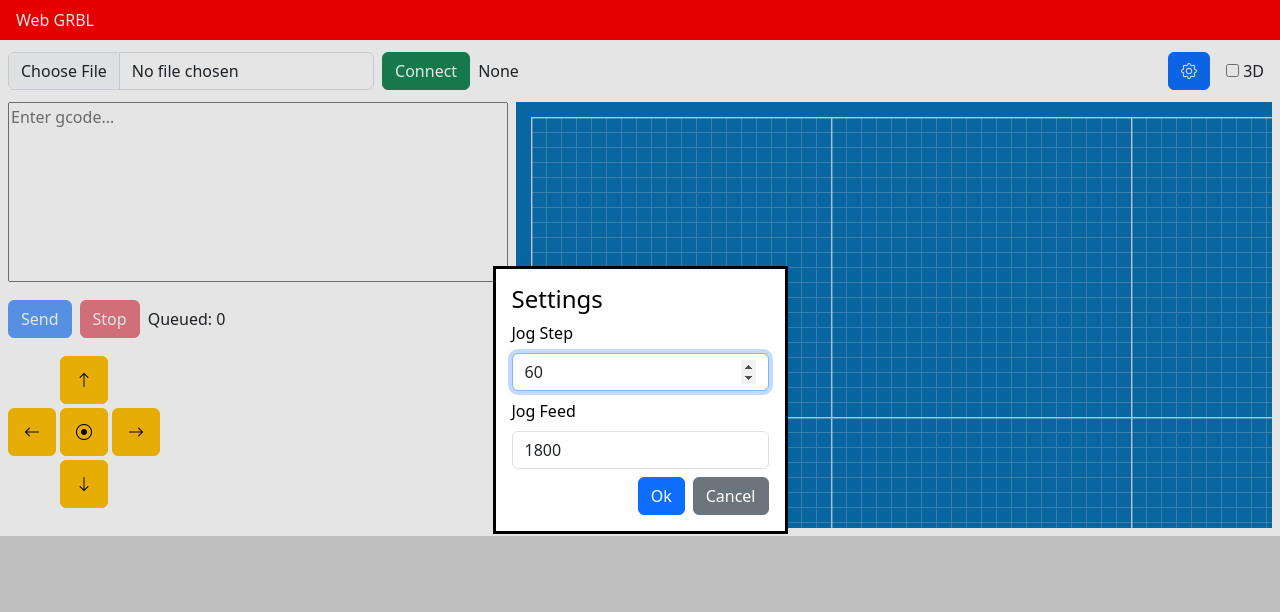
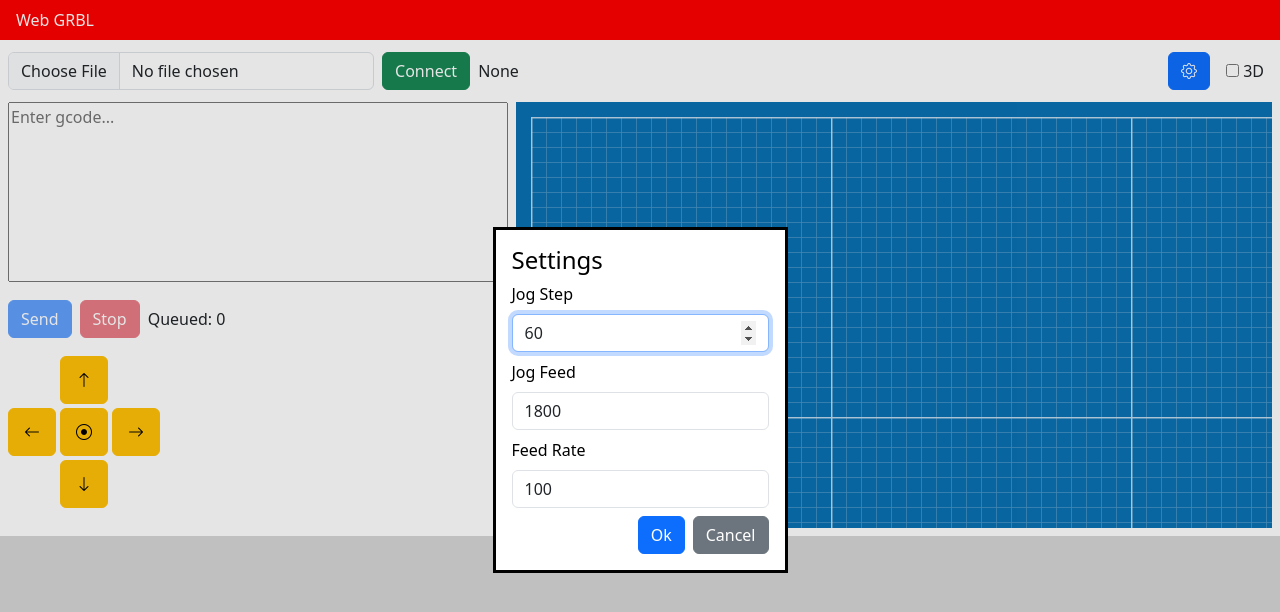
Before and after one commit to VolodymyrBaydalka/WebGRBL, a React (Vite) app: page / in a window 1280 px wide. Both pictures are taken after a click on the button 1189 px from the left and 71 px from the top of the page. Shown: the top 612 px of the page. Built offline with nearby package versions, Linux system fonts and the light colour scheme.

Commit message:
Updated settings

```diff
--- a/src/GCodeSender/Image2GCodeSettings.tsx
+++ b/src/GCodeSender/Image2GCodeSettings.tsx
@@ -1,8 +1,11 @@
 import React from "react";
 import { getFormValue } from "../utils/form";
 import { Dialog } from "../components/Dialog";
+import { useSettings } from "../hooks/useSettings";
 
 export function Image2GCodeSettings({ onClose }) {
+    const settings = useSettings();
+
     return (
         <Dialog>
             <h4>Settings</h4>
@@ -10,6 +13,10 @@ export function Image2GCodeSettings({ onClose }) {
                 <div>
                     <label className="form-label">Sensitivity</label>
                     <input className="form-range" name="sensitivity" type="range" min={0} max={255} defaultValue={200}/>
+                </div>
+                <div>
+                    <label className="form-label">Feed Rate</label>
+                    <input className="form-control" name="feedRate" type="number" defaultValue={settings.feedRate}/>
                 </div>
                 <div className="form-check">
                     <input className="form-check-input" name="trimLines" type="checkbox" defaultChecked={true}/>
--- a/src/GCodeSender/SettingsDialog.tsx
+++ b/src/GCodeSender/SettingsDialog.tsx
@@ -18,6 +18,10 @@ export function SettingsDialog({ onClose }) {
                     <label className="form-label">Jog Feed</label>
                     <input className="form-control" name="jogFeed" type="number" defaultValue={settings.jogFeed} />
                 </div>
+                <div>
+                    <label className="form-label">Feed Rate</label>
+                    <input className="form-control" name="feedRate" type="number" defaultValue={settings.feedRate} />
+                </div>
                 <div className="hstack justify-content-end gap-2">
                     <button className="btn btn-primary ml-auto" type="submit">Ok</button>
                     <button className="btn btn-secondary" type="button" onClick={ev => onClose(null)}>Cancel</button>
--- a/src/core/image2GCode.ts
+++ b/src/core/image2GCode.ts
@@ -2,7 +2,8 @@ const newLine = "\r\n";
 
 export type Image2GCodeOptions = {
     trimLines: boolean,
-    sensitivity: number
+    sensitivity: number,
+    feedRate: number
 }
 
 export async function image2GCode(blob: Blob, ops?: Image2GCodeOptions): Promise<string> {
@@ -10,13 +11,13 @@ export async function image2GCode(blob: Blob, ops?: Image2GCodeOptions): Promise
     const canvas = new OffscreenCanvas(image.width, image.height);
     const ctx = canvas.getContext("2d") as OffscreenCanvasRenderingContext2D;
 
-    ops = { trimLines: true, sensitivity: 230, ...ops };
+    ops = { trimLines: true, sensitivity: 230, feedRate: 100, ...ops };
 
     ctx.drawImage(image, 0, 0);
     const data = ctx.getImageData(0, 0, image.width, image.height);
     const scale = 0.1;
 
-    let result = `G0 X0 Y0${newLine}`;
+    let result = `G0 X0 Y0${newLine}G1 F${ops.feedRate}${newLine}`;
 
     for (let y = 0; y <= data.height; y ++) {
         let currCmd = 'G0';
--- a/src/hooks/useSettings.ts
+++ b/src/hooks/useSettings.ts
@@ -2,7 +2,8 @@ import { createContext, useContext } from "react"
 
 export const defaultSettings = {
     jogStep: 60,
-    jogFeed: 1800
+    jogFeed: 1800,
+    feedRate: 100
 }
 
 export const SettingsContext = createContext(defaultSettings);
```
Also changed, not shown: 2 other files (tests, documents, lock files or other folders).
